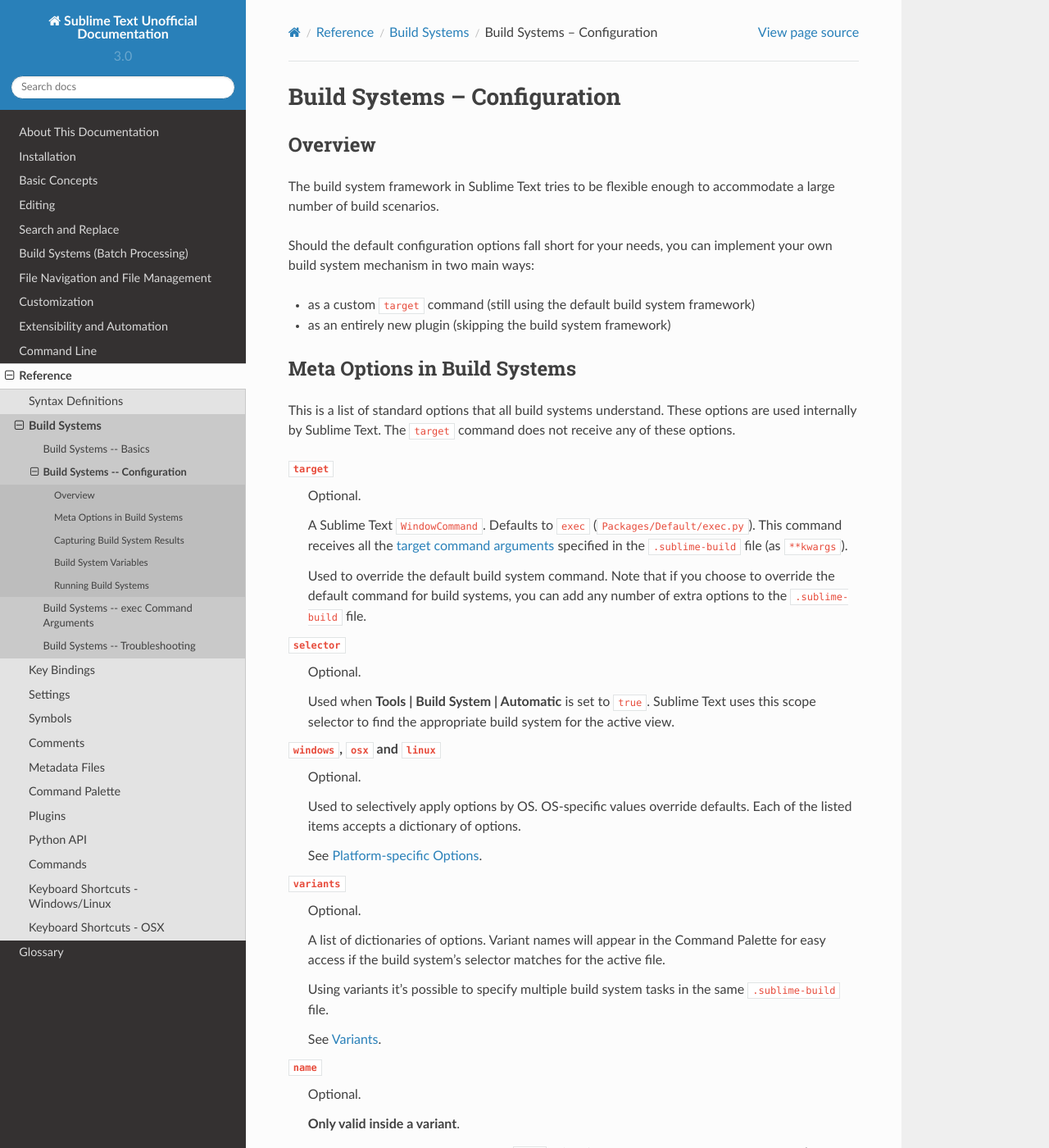
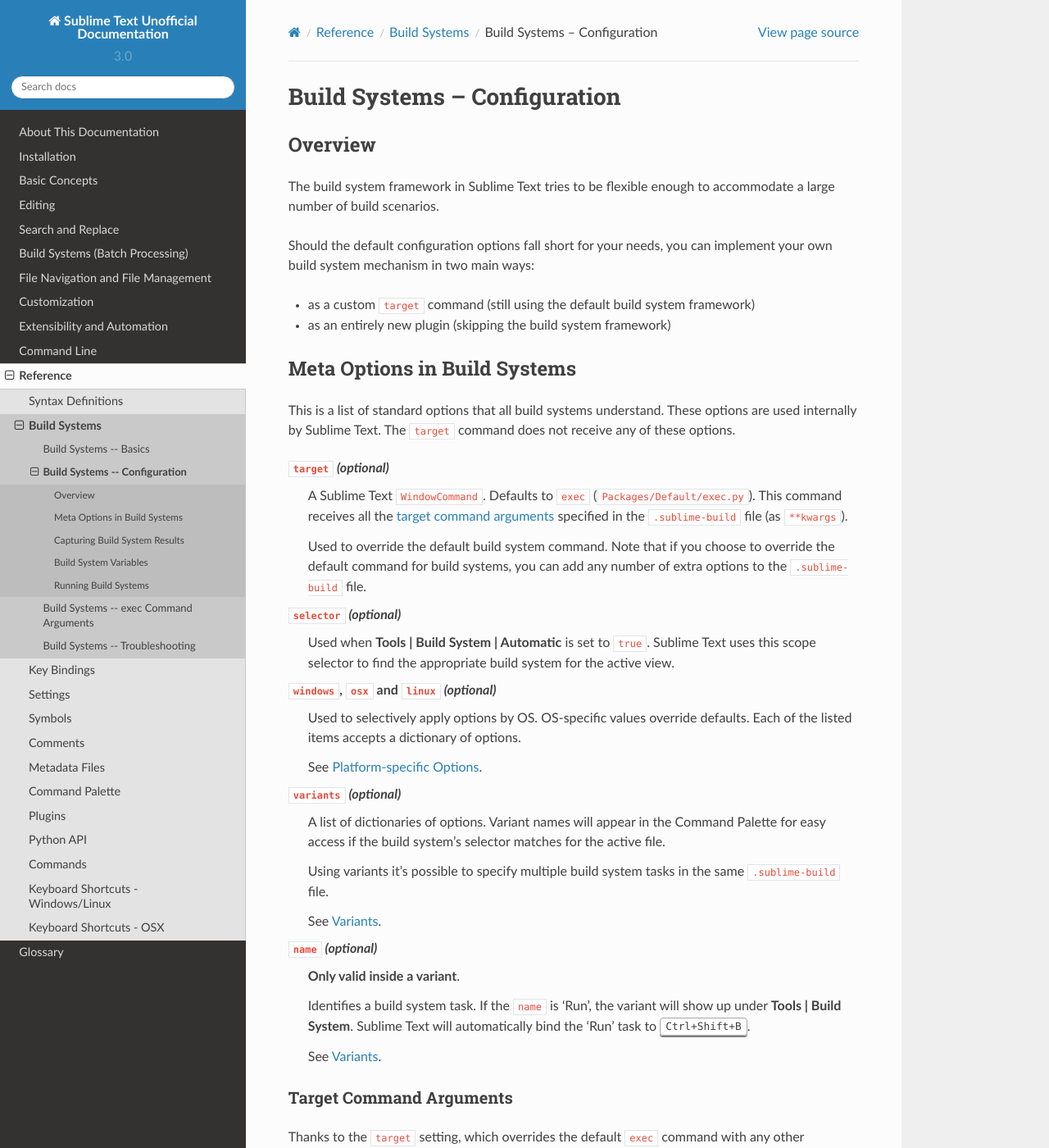
Before and after one commit to guillermooo/sublime-undocs, a Sphinx documentation site: the page built from source/reference/build_systems/configuration.rst, in a window 1280 px wide and 1400 px high. Shown: the whole window at 82% size. Built offline with Sphinx 7.4.7 and the Read the Docs theme 2.0.0, drawn with Linux system fonts in a browser that asks for light colours.

```diff
--- a/source/reference/build_systems/configuration.rst
+++ b/source/reference/build_systems/configuration.rst
@@ -32,9 +32,7 @@ receive any of these options.
 
 .. _bs-target-option:
 
-``target``
-    Optional.
-
+``target`` *(optional)*
     A Sublime Text ``WindowCommand``.
     Defaults to ``exec`` (:file:`Packages/Default/exec.py`).
     This command receives
@@ -49,18 +47,14 @@ receive any of these options.
     you can add any number of extra options
     to the ``.sublime-build`` file.
 
-``selector``
-    Optional.
-
+``selector`` *(optional)*
     Used when **Tools | Build System | Automatic**
     is set to ``true``.
     Sublime Text uses this scope selector
     to find the appropriate build system
     for the active view.
 
-``windows``, ``osx`` and ``linux``
-    Optional.
-
+``windows``, ``osx`` and ``linux`` *(optional)*
     Used to selectively apply options by OS.
     OS-specific values override defaults.
     Each of the listed items
@@ -68,9 +62,7 @@ receive any of these options.
 
     See `Platform-specific Options`_.
 
-``variants``
-    Optional.
-
+``variants`` *(optional)*
     A list of dictionaries of options.
     Variant names will appear in the Command Palette
     for easy access if the build system's selector
@@ -82,9 +74,7 @@ receive any of these options.
 
     See Variants_.
 
-``name``
-    Optional.
-
+``name`` *(optional)*
     **Only valid inside a variant**.
 
     Identifies a build system task.
```
